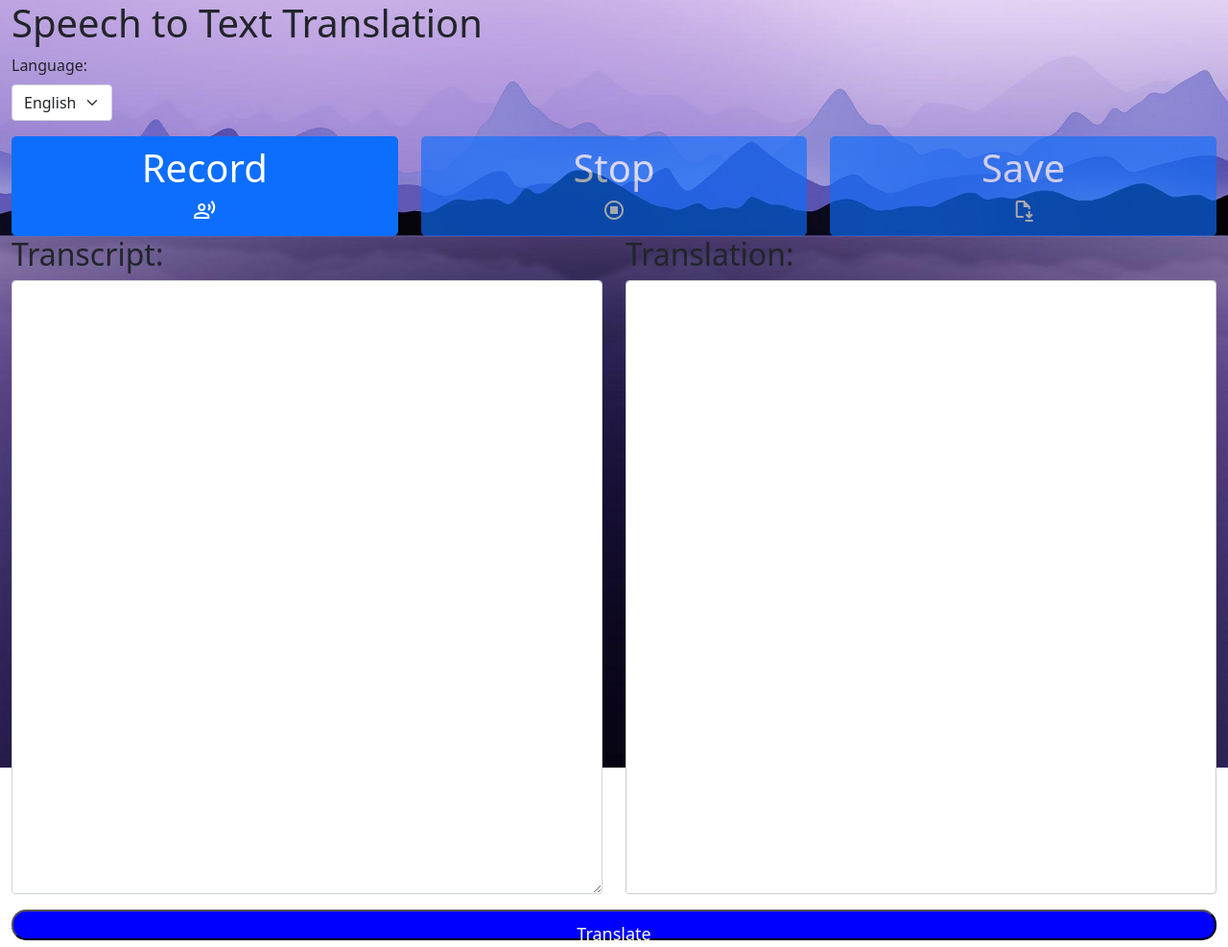
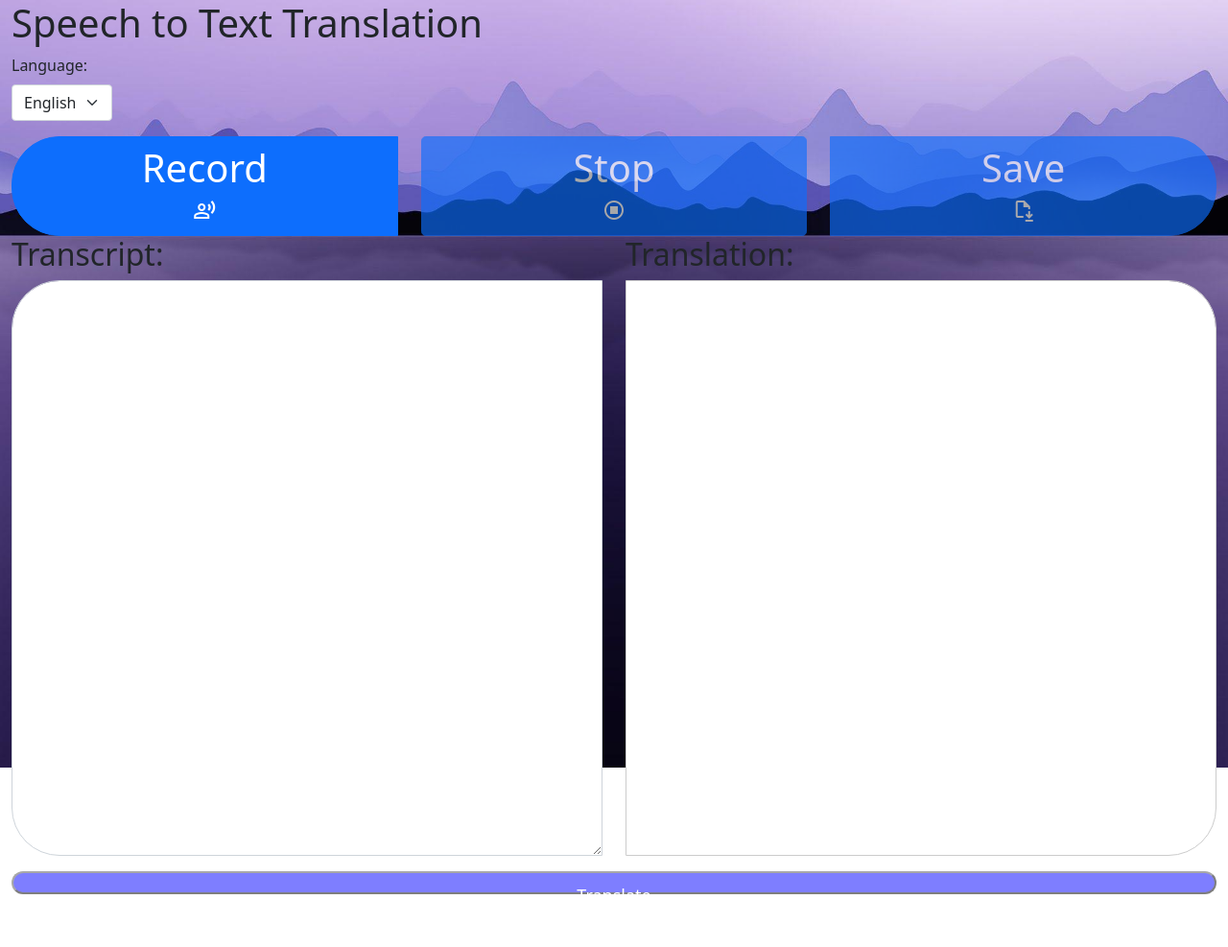
Before and after one commit to alaa-alhaidar/flask, a Flask app: page / in a window 1280 px wide. Shown: the whole page at 96% size. After the commit the page ends 932 px from the top, so only its background shows below. Run offline with Flask 3, Linux system fonts and the light colour scheme; some libraries are stand-ins or nearby versions.

Commit message:
update fuctions

```diff
--- a/com/static/css/styles.css
+++ b/com/static/css/styles.css
@@ -59,3 +59,19 @@
             box-shadow: 0 0 50px blue;
         }
     }
+        .rounded-top-right {
+            width: 200px;
+            height: 200px;
+            background-color: 'white';
+            color: blue;
+            padding: 20px;
+            border-radius: 50px 0px 0px 50px; /* Only the upper right corner is rounded */
+        }
+         .rounded-top-left {
+                    width: 200px;
+                    height: 200px;
+                    background-color: 'white';
+                    color: blue;
+                    padding: 20px;
+                    border-radius: 0px 50px 50px 0px; /* Only the upper right corner is rounded */
+                }
--- a/com/static/js/scripts.js
+++ b/com/static/js/scripts.js
@@ -65,7 +65,7 @@ document.addEventListener('DOMContentLoaded', function () {
         }
         if (transcript.toLowerCase().includes('stop')) {
         if (translateBtn) {
-                translateBtn.style.backgroundColor = 'red';
+                translateBtn.style.backgroundColor = 'purple';
                 translateBtn.innerHTML = 'stopped';
                 translationResultElem.textContent = '';
                 recognition.stop();
--- a/com/templates/index.html
+++ b/com/templates/index.html
@@ -31,7 +31,8 @@
                     </div>
            <div class="row">
                 <div class="col-4">
-                    <button class="btn btn-lg btn-primary w-100" type="button" id="start-btn">
+                    <button class="btn btn-lg btn-primary w-100" type="button" id="start-btn"
+                            style="border-radius: 50px 0px 0px 50px;">
                         <h1>Record</h1>
                         <span class="material-symbols-outlined">record_voice_over</span>
                     </button>
@@ -43,7 +44,8 @@
                     </button>
                 </div>
                 <div class="col-4">
-                    <button class="btn btn-lg btn-primary w-100" type="button" id="save-btn" disabled>
+                    <button class="btn btn-lg btn-primary w-100" type="button" id="save-btn"
+                            style="border-radius: 0px 50px 50px 0px;" disabled>
                         <h1>Save</h1>
                         <span class="material-symbols-outlined">file_save</span>
                     </button>
@@ -60,7 +62,8 @@
                     <div class="mb-3" >
                         <h2>Transcript:</h2>
 
-                        <textarea style="height: 80vh;"id="result" name="text" class="form-control" rows="10" cols="50">{{ input_text }}</textarea>
+                        <textarea style="height: 75vh;"id="result" name="text"
+                                  class="form-control rounded-top-right" rows="10" cols="50">{{ input_text }}</textarea>
                     </div>
 
 
@@ -70,15 +73,15 @@
             <!-- Column for translated text -->
             <div class="col-md-6" >
                 <h2>Translation:</h2>
-                <div class ="mb-3 form-control" id="translation-result"
+                <div class ="mb-3 form-control rounded-top-left" id="translation-result"
 
-                     style="border: 1px solid #ccc; padding: 10px; min-height: 150px;  height: 80vh;">
+                     style="  height: 75vh;">
                     {{ translated_text }}
                 </div>
             </div>
              <!-- Translate button -->
                     <div class="d-grid  col-12 mx-auto">
-                         <button class="translate-btn" id="translate-btn" type="submit" style="height: 4vh;"
+                         <button class="translate-btn" id="translate-btn" type="submit" style="height: 3vh; opacity: 0.5;"
                                  class="btn btn-success btn-lg d-grid gap-2 translate-btn" >
                              Translate
                          </button>
```
